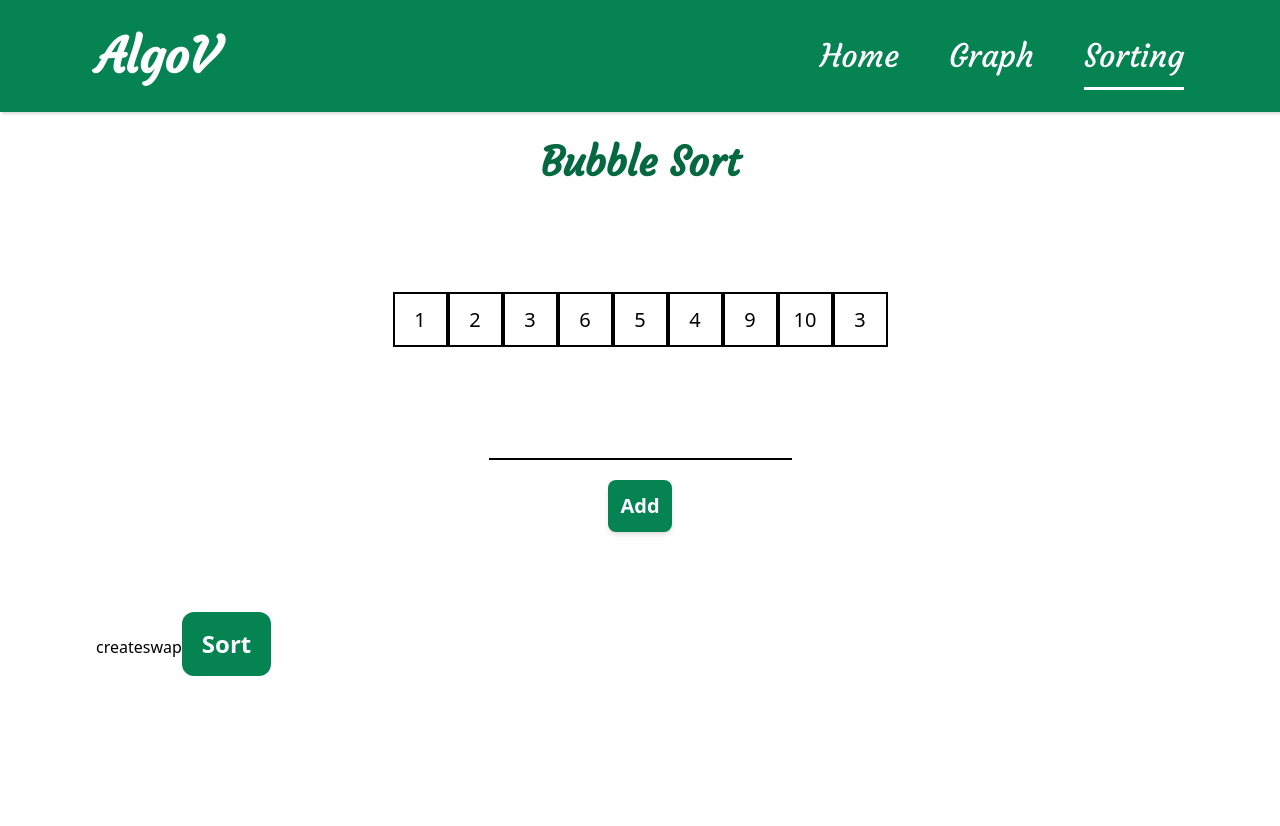
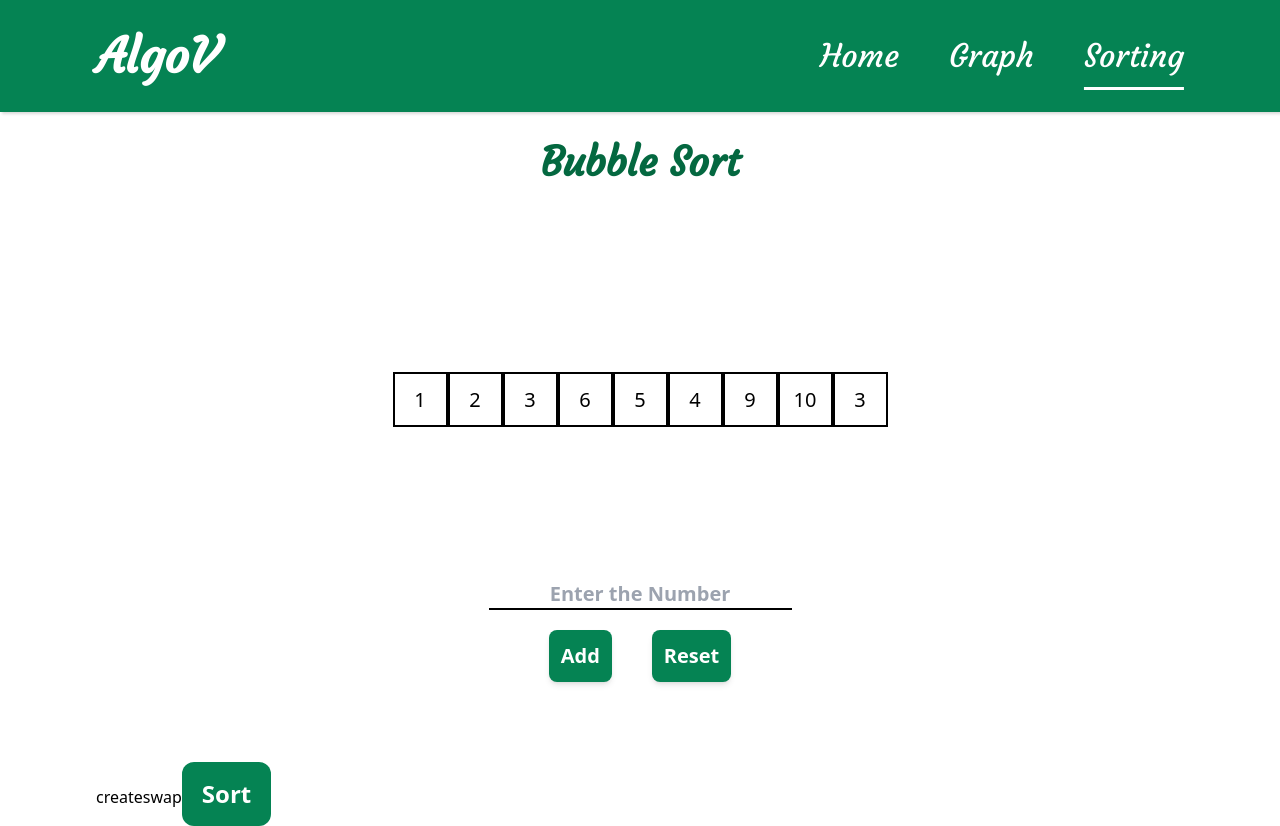
Before and after one commit to Abdelrahman-Abdelmoaty/AlgoV, a React (Create React App) app: page /sorting/bubble-sort in a window 1280 px wide. Before the commit the page ends 800 px from the top, so only its background shows below. Built offline with nearby package versions, Linux system fonts and the light colour scheme.

Commit message:
handled the case of long list

```diff
--- a/src/components/Sorting/InsertionSort.jsx
+++ b/src/components/Sorting/InsertionSort.jsx
@@ -3,8 +3,20 @@ import List from "./List";
 import uuid from "react-uuid";
 
 export default function InsertionSort() {
-  const [test1, setTest1] = useState("")
-  const [test2, setTest2] = useState("")
+  const [test1, setTest1] = useState("");
+  const [test2, setTest2] = useState("");
+  const [areas, setAreas] = useState([
+    {
+      i: 1,
+      j: 2,
+      color: "red",
+    },
+    {
+      i: 3,
+      j: 9,
+      color: "blue",
+    },
+  ]);
   const [list, setList] = useState([
     { id: uuid(), value: 1 },
     { id: uuid(), value: 2 },
@@ -16,7 +28,11 @@ export default function InsertionSort() {
     { id: uuid(), value: 2 },
     { id: uuid(), value: 3 },
   ]);
-  const [swap, setSwap] = useState([{i: 1, j: 2}, {i:3, j:4}, {i:1, j: 3}]);
+  const [swap, setSwap] = useState([
+    { i: 1, j: 2 },
+    { i: 3, j: 4 },
+    { i: 1, j: 3 },
+  ]);
 
   return (
     <div>
@@ -25,18 +41,8 @@ export default function InsertionSort() {
         setList={setList}
         setSwapList={setSwap}
         swapList={swap}
-        areas={[
-          {
-            i: 1,
-            j: 2,
-            color: "red",
-          },
-          {
-            i: 3,
-            j: 9,
-            color: "blue",
-          },
-        ]}
+        areas={areas}
+        setAreas={setAreas}
       />
       <button
         onClick={() =>
@@ -50,6 +56,33 @@ export default function InsertionSort() {
             { id: "7", value: 1 },
             { id: "8", value: 2 },
             { id: "9", value: 3 },
+            { id: "10", value: 1 },
+            { id: "20", value: 2 },
+            { id: "30", value: 3 },
+            { id: "40", value: 1 },
+            { id: "50", value: 2 },
+            { id: "60", value: 3 },
+            { id: "70", value: 1 },
+            { id: "80", value: 2 },
+            { id: "90", value: 3 },
+            { id: "12", value: 1 },
+            { id: "22", value: 2 },
+            { id: "32", value: 3 },
+            { id: "42", value: 1 },
+            { id: "52", value: 2 },
+            { id: "62", value: 3 },
+            { id: "72", value: 1 },
+            { id: "82", value: 2 },
+            { id: "92", value: 3 },
+            { id: "120", value: 1 },
+            { id: "220", value: 2 },
+            { id: "320", value: 3 },
+            { id: "420", value: 1 },
+            { id: "520", value: 2 },
+            { id: "620", value: 3 },
+            { id: "720", value: 1 },
+            { id: "820", value: 2 },
+            { id: "920", value: 3 },
           ])
         }
       >
@@ -58,7 +91,9 @@ export default function InsertionSort() {
       <input value={test1} onChange={(e) => setTest1(e.target.value)} />
       <input value={test2} onChange={(e) => setTest2(e.target.value)} />
 
-      <button onClick={() => setSwap([...swap, { i: +test1, j: +test2 }])}>swap</button>
+      <button onClick={() => setSwap([...swap, { i: +test1, j: +test2 }])}>
+        swap
+      </button>
       <button onClick={() => setSwap([...swap, { i: 0, j: 2 }])}>swap2</button>
     </div>
   );
--- a/src/components/Sorting/List.jsx
+++ b/src/components/Sorting/List.jsx
@@ -23,7 +23,14 @@ import { motion } from "framer-motion";
         j: number
     }
 */
-export default function List({ list, setList, swapList, setSwapList, areas }) {
+export default function List({
+  list,
+  setList,
+  swapList,
+  setSwapList,
+  areas,
+  setAreas,
+}) {
   const [swapping, setSwapping] = useState(false);
   const [added, setAdded] = useState(false);
   const [lastI, setLastI] = useState(0);
@@ -135,7 +142,7 @@ export default function List({ list, setList, swapList, setSwapList, areas }) {
 
   const handleAddItem = (e) => {
     e.preventDefault();
-    if (!input) {
+    if (!input || isNaN(parseInt(input))) {
       setError(true);
     } else {
       const id = uuid();
@@ -185,7 +192,9 @@ export default function List({ list, setList, swapList, setSwapList, areas }) {
 
   return (
     <div className="flex flex-col justify-between items-center gap-10 py-20 list-component">
+      <div className="flex flex-col justify-between items-start py-20 list-container">
         <ul className="list">{res.map((i) => i)}</ul>
+      </div>
       {!swapping ? (
         <div className="w-full">
           <form
@@ -199,9 +208,11 @@ export default function List({ list, setList, swapList, setSwapList, areas }) {
                 setError(false);
               }}
               value={input}
+              placeholder="Enter the Number"
               className="border-b-2 border-black outline-none text-center font-semibold text-xl flex-1"
               whileFocus={{ scale: 1.1 }}
             />
+            <div className="flex gap-10">
               <motion.button
                 onClick={handleAddItem}
                 className="flex-1 font-semibold shadow-md text-xl text-white bg-[rgb(5,131,83)] rounded-lg px-3 py-3 capitalize"
@@ -209,9 +220,21 @@ export default function List({ list, setList, swapList, setSwapList, areas }) {
               >
                 add
               </motion.button>
+              <motion.button
+                onClick={() => {
+                  setList([]);
+                  setAreas([]);
+                  setSwapList([]);
+                }}
+                className="flex-1 font-semibold shadow-md text-xl text-white bg-[rgb(5,131,83)] rounded-lg px-3 py-3 capitalize"
+                whileHover={{ scale: 1.1 }}
+              >
+                Reset
+              </motion.button>
+            </div>
           </form>
           {error && (
-            <p className="text-start block text-red-500 mt-1 font-semibold">
+            <p className="text-start block text-red-500 mt-1 font-semibold ">
               Please enter a number!
             </p>
           )}
--- a/src/styles/list.css
+++ b/src/styles/list.css
@@ -1,6 +1,11 @@
 .list-component{
-    min-height: 400px;
+    min-height: 550px;
+    max-height: 550px;
 }
+    .list-component .list-container{
+    overflow-x: scroll;
+
+    }
 .list-component .list,
 .list-component .list > div{
     list-style: none;
@@ -20,3 +25,7 @@
     bottom: 0;
     transition: all 1s;
 }
+.list-component .error-text.hidden{
+    display: block;
+    visibility: hidden;
+}
```
Lines whose indentation alone changed are shown as unchanged.
